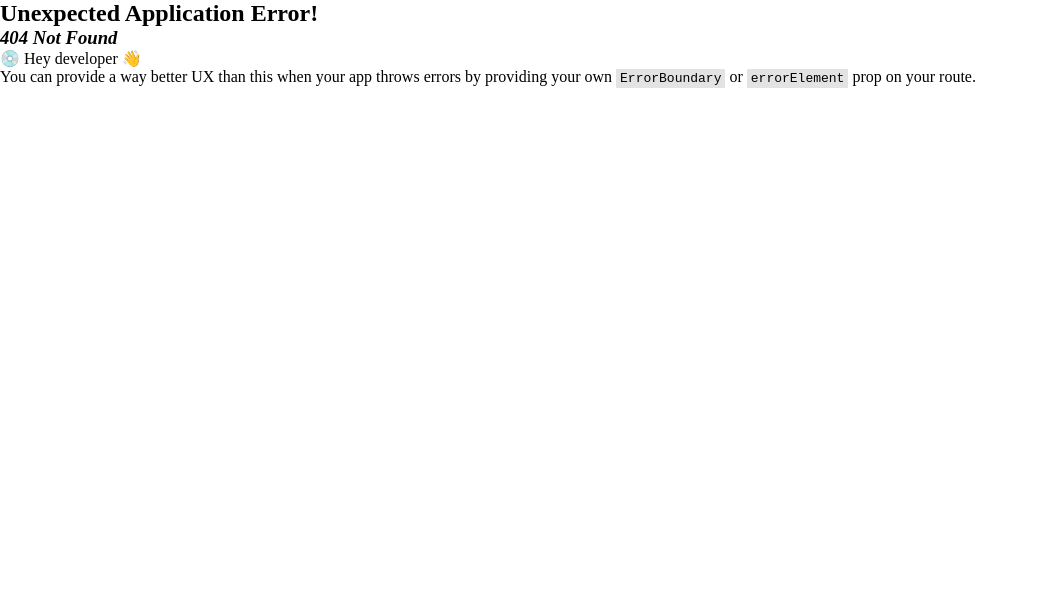
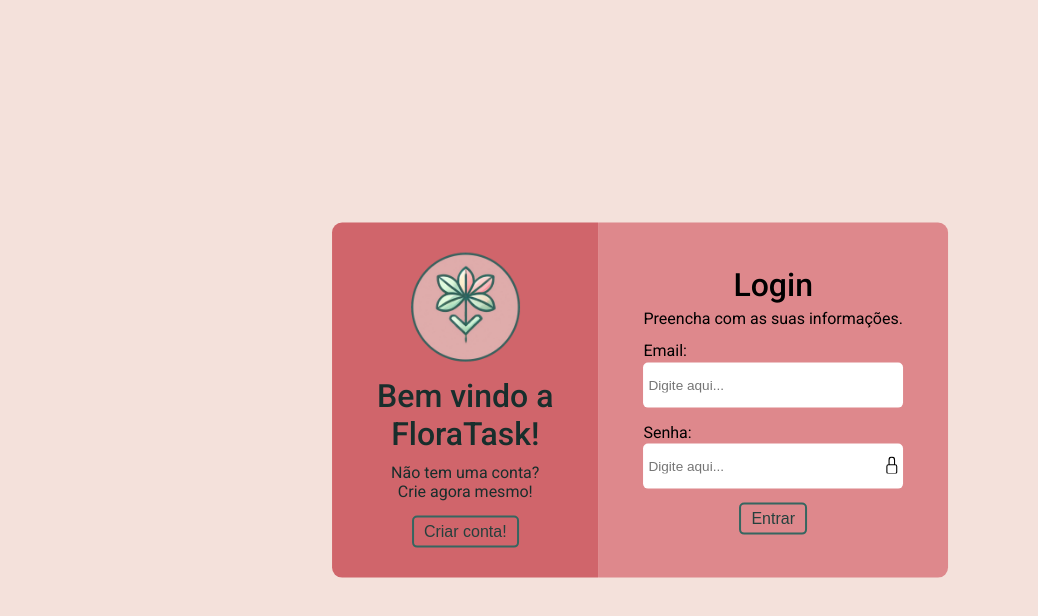
Before and after one commit to GabbFlor/FloraTask, a React (Vite) app in the folder front-web/: page /auth/login in a window 1280 px wide. Before the commit this address had no page. Shown: the top 616 px of the page, without its empty margins (0-1038 px from the left). Built offline with nearby package versions, Linux system fonts and the light colour scheme.

Commit message:
Login
Tela de login pronta;

```diff
--- /dev/null
+++ b/front-web/src/components/Form_login.jsx
@@ -0,0 +1,80 @@
+import { useState } from 'react';
+import { BsLock, BsUnlock } from 'react-icons/bs';
+
+const Form_login = () => {
+    const [typePassword, setTypePassword] = useState("password");
+    const [iconLock, setIconLock] = useState(<BsLock />)
+    const [email, setEmail] = useState("");
+    const [password, setPassword] = useState("");
+
+    const handleShowPassword = () => {
+        if(typePassword == "password"){
+            setTypePassword("text")
+            setIconLock(<BsUnlock />)
+        }
+        else if(typePassword == "text") {
+            setTypePassword("password")
+            setIconLock(<BsLock />)
+        }
+    }
+
+    const handleLogin = (e) => {
+        e.preventDefault();
+
+        if (email && password != "") {
+            console.log(`Email: ${email}`);
+            console.log(`Senha: ${password}`);
+
+            setEmail("");
+            setPassword("");
+        } else {
+            console.error("Não tente mudar o site no inspecionar para enviar valores vazios!")
+        }
+    }
+
+    return(
+        <form action="" className='form-auth' onSubmit={handleLogin}>
+            <div className='escrita-auth'>
+                <h1>Login</h1>
+                <p>Preencha com as suas informações.</p>
+            </div>
+
+            <div className='div-all-inputs'>
+                <div className='div-input'>
+                    <label htmlFor="email">Email:</label>
+                    <input
+                        type="text"
+                        name="email"
+                        placeholder='Digite aqui...'
+                        value={email}
+                        onChange={(e) => setEmail(e.target.value)}
+                        required
+                    />
+                </div>
+
+                <div className='div-input passw'>
+                    <label htmlFor="Senha">Senha:</label>
+                    <input
+                        type={typePassword}
+                        name="password"
+                        placeholder='Digite aqui...'
+                        value={password}
+                        onChange={(e) => setPassword(e.target.value)}
+                        required
+                    />
+                    <button
+                        type="button"
+                        className="showPassword"
+                        onClick={() => handleShowPassword((prev) => !prev)}
+                    >
+                        {iconLock}
+                    </button>
+                </div>
+            </div>
+
+            <button type="submit" className='btn-form'>Entrar</button>
+        </form>
+    )
+}
+
+export default Form_login;
--- a/front-web/src/main.jsx
+++ b/front-web/src/main.jsx
@@ -4,6 +4,7 @@ import App from './App.jsx'
 import { createBrowserRouter, RouterProvider } from 'react-router-dom';
 import Tarefas from './routes/Tarefas.jsx';
 import Tags from './routes/Tags.jsx';
+import Login from './routes/Login.jsx';
 
 const routes = createBrowserRouter([
   {
@@ -21,6 +22,10 @@ const routes = createBrowserRouter([
       {
         path: "/tags",
         element: <Tags />
+      },
+      {
+        path: "/auth/login",
+        element: <Login />
       }
     ]
   }
--- /dev/null
+++ b/front-web/src/routes/Login.jsx
@@ -0,0 +1,29 @@
+import Form_login from "../components/Form_login";
+import Logo from "../assets/Logo_circular.png"
+import '../styles/teste.css'
+
+const Login = () => {
+    return (
+        <div className="Pagina-login">
+            <section className="section-entire-form">
+                <section className="left-form">
+                    <img src={Logo} alt="Logo-Flora-Task" />
+
+                    <div className="left-escrita">
+                        <h1>Bem vindo a <br /> FloraTask!</h1>
+
+                        <p>Não tem uma conta? <br /> Crie agora mesmo!</p>
+                    </div>
+
+                    <div>
+                        <button type="button">Criar conta!</button>
+                    </div>
+                </section>
+
+                <Form_login />
+            </section>
+        </div>
+    )
+}
+
+export default Login;
--- /dev/null
+++ b/front-web/src/styles/teste.css
@@ -0,0 +1,163 @@
+/* css para login e registro ao msm tempo */
+
+@import url('https://fonts.googleapis.com/css2?family=Roboto:ital,wght@0,100;0,300;0,400;0,500;0,700;0,900;1,100;1,300;1,400;1,500;1,700;1,900&display=swap');
+
+* {
+    padding: 0;
+    margin: 0;
+}
+
+.Pagina-login {
+    background-color: #F4E1DB;
+    width: 100vw;
+    height: 100vh;
+    display: flex;
+    flex-direction: column;
+    font-family: "Roboto", serif;
+}
+
+.section-entire-form {
+    position: absolute;
+    left: 50%;
+    top: 50%;
+    transform: translate(-50%, -50%);
+    display: inline-flex;
+}
+
+.section-entire-form img {
+    width: 8.5vw;
+}
+
+.left-form {
+    background-color: #D0656B;
+    padding: 30px 45px 30px 45px;
+    display: flex;
+    flex-direction: column;
+    align-items: center;
+    gap: 15px;
+    border-radius: 10px 0 0 10px;
+}
+
+.left-escrita {
+    display: flex;
+    flex-direction: column;
+    gap: 10px;
+    text-align: center;
+    font-weight: 400;
+    color: #182e2c;
+}
+
+.left-escrita h1 {
+    font-size: 2rem;
+    font-weight: 500;
+}
+
+.left-form div button {
+    background-color: transparent;
+    padding: 5px;
+    font-size: 0.95rem;
+    padding: 5px 10px 5px 10px;
+    outline: none;
+    border: 2px solid #356660;
+    color: #25403d;
+    font-weight: 500;
+    border-radius: 5px;
+    cursor: pointer;
+    font-size: 1rem;
+    transition: border 0.3s, color 0.3s, background-color 0.3s;
+}
+
+.left-form div button:hover {
+    background-color: #356660;
+    color: white;
+    transition: border 0.3s, color 0.3s, background-color 0.3s;
+}
+
+.form-auth {
+    background-color: #de888c;
+    padding: 15px;
+    padding: 30px 45px 30px 45px;
+    display: flex;
+    flex-direction: column;
+    align-items: center;
+    justify-content: space-evenly;
+    border-radius: 0 10px 10px 0;
+}
+
+.escrita-auth {
+    text-align: center;
+    display: flex;
+    flex-direction: column;
+    gap: 5px;
+}
+
+.escrita-auth h1 {
+    font-size: 2rem;
+    font-weight: 500;
+}
+
+.div-input {
+    display: flex;
+    flex-direction: column;
+    position: relative;
+    gap: 2.5px;
+    min-width: 100%;
+}
+
+.div-input input {
+    height: 35px;
+    outline: none;
+    border: none;
+    border-radius: 5px;
+    padding: 5px;
+    font-size: 0.85rem;
+    transition: box-shadow 0.3s ease;
+}
+
+.passw input {
+    padding-right: 10%;
+}
+
+.div-input input:focus {
+    box-shadow: 0px 0px 0px 2.5px #5eb483c3;
+}
+
+.showPassword {
+    background-color: transparent;
+    position: absolute;
+    right: 1%;
+    bottom: 15%;
+    outline: none;
+    border: none;
+    font-size: 17.5px;
+    cursor: pointer;
+}
+
+.btn-form {
+    width: fit-content;
+    background-color: transparent;
+    padding: 5px;
+    font-size: 0.95rem;
+    padding: 5px 10px 5px 10px;
+    outline: none;
+    border: 2px solid #356660;
+    color: #25403d;
+    font-weight: 500;
+    border-radius: 5px;
+    cursor: pointer;
+    font-size: 1rem;
+    transition: border 0.3s, color 0.3s, background-color 0.3s;
+}
+
+.btn-form:hover {
+    background-color: #356660;
+    color: white;
+    transition: border 0.3s, color 0.3s, background-color 0.3s;
+}
+
+.div-all-inputs {
+    width: 100%;
+    display: flex;
+    flex-direction: column;
+    gap: 15px;
+}
```
